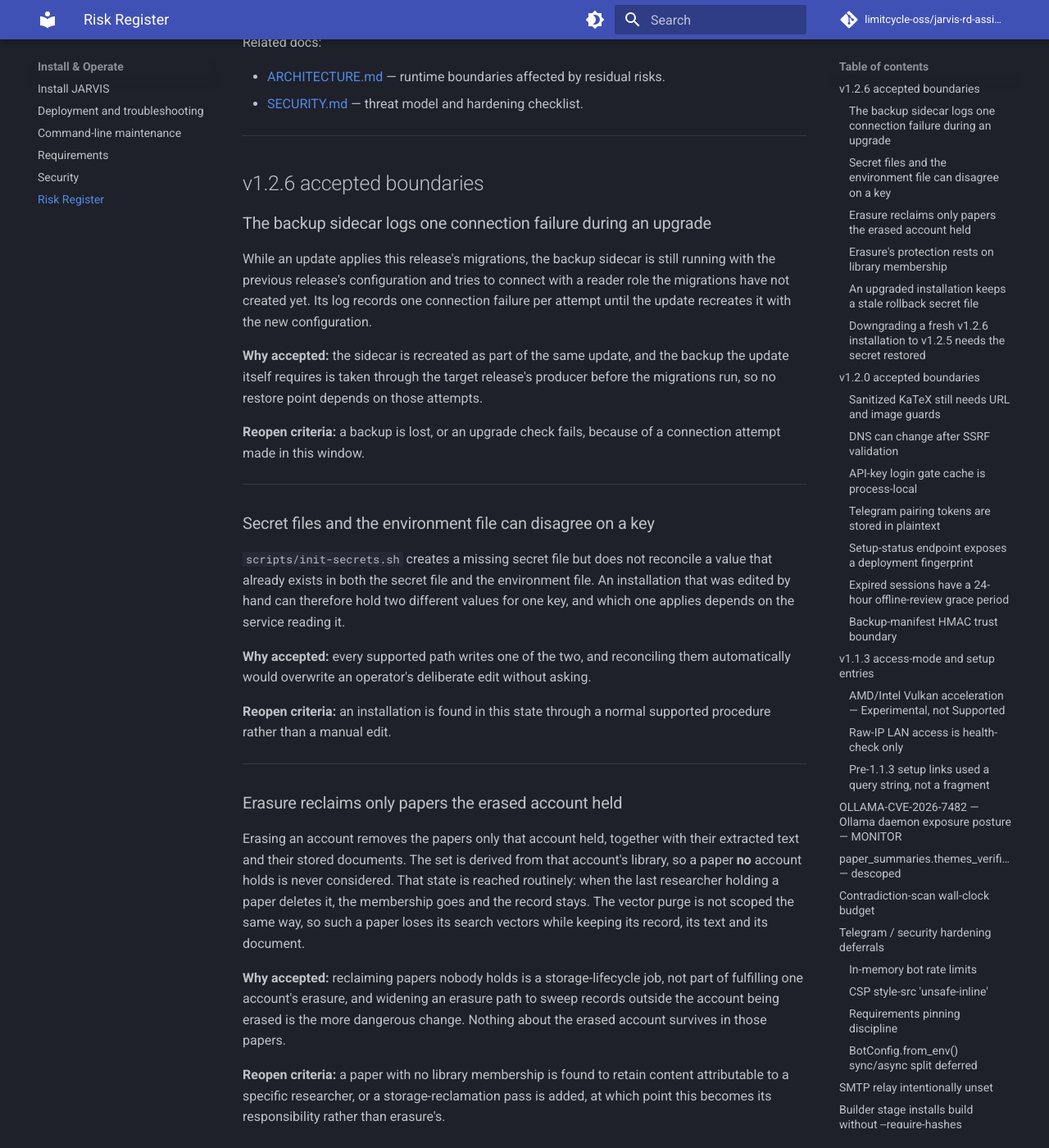
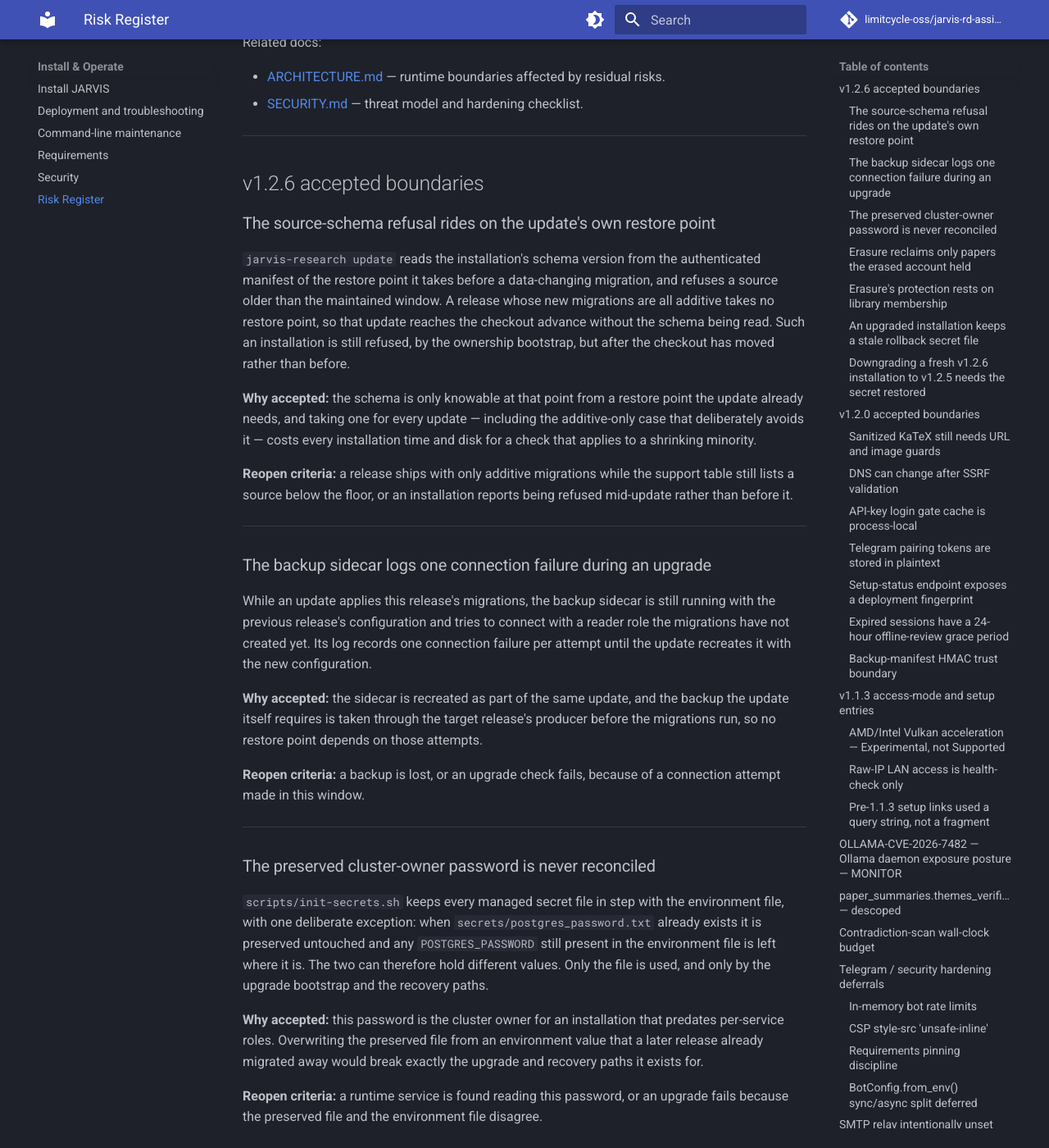
Before and after one commit to FFidan/Jarvis-RD-Assistant, an MkDocs documentation site: the page built from docs/known-residual-risks.md, in a window 1280 px wide and 1400 px high, scrolled down 390 px. Shown: the whole window at 82% size. Built offline with MkDocs 1.6.1 and Material for MkDocs 9.7.7, drawn with Linux system fonts in a browser that asks for light colours; comment, search, counter and statistics services are not loaded.

```diff
--- a/docs/known-residual-risks.md
+++ b/docs/known-residual-risks.md
@@ -15,6 +15,27 @@ Related docs:
 
 ## v1.2.6 accepted boundaries
 
+### The source-schema refusal rides on the update's own restore point
+
+`jarvis-research update` reads the installation's schema version from the
+authenticated manifest of the restore point it takes before a data-changing
+migration, and refuses a source older than the maintained window. A release
+whose new migrations are all additive takes no restore point, so that update
+reaches the checkout advance without the schema being read. Such an
+installation is still refused, by the ownership bootstrap, but after the
+checkout has moved rather than before.
+
+**Why accepted:** the schema is only knowable at that point from a restore point
+the update already needs, and taking one for every update — including the
+additive-only case that deliberately avoids it — costs every installation time
+and disk for a check that applies to a shrinking minority.
+
+**Reopen criteria:** a release ships with only additive migrations while the
+support table still lists a source below the floor, or an installation reports
+being refused mid-update rather than before it.
+
+---
+
 ### The backup sidecar logs one connection failure during an upgrade
 
 While an update applies this release's migrations, the backup sidecar is still
@@ -31,18 +52,22 @@ connection attempt made in this window.
 
 ---
 
-### Secret files and the environment file can disagree on a key
+### The preserved cluster-owner password is never reconciled
 
-`scripts/init-secrets.sh` creates a missing secret file but does not reconcile a
-value that already exists in both the secret file and the environment file. An
-installation that was edited by hand can therefore hold two different values for
-one key, and which one applies depends on the service reading it.
+`scripts/init-secrets.sh` keeps every managed secret file in step with the
+environment file, with one deliberate exception: when
+`secrets/postgres_password.txt` already exists it is preserved untouched and any
+`POSTGRES_PASSWORD` still present in the environment file is left where it is.
+The two can therefore hold different values. Only the file is used, and only by
+the upgrade bootstrap and the recovery paths.
 
-**Why accepted:** every supported path writes one of the two, and reconciling
-them automatically would overwrite an operator's deliberate edit without asking.
+**Why accepted:** this password is the cluster owner for an installation that
+predates per-service roles. Overwriting the preserved file from an environment
+value that a later release already migrated away would break exactly the upgrade
+and recovery paths it exists for.
 
-**Reopen criteria:** an installation is found in this state through a normal
-supported procedure rather than a manual edit.
+**Reopen criteria:** a runtime service is found reading this password, or an
+upgrade fails because the preserved file and the environment file disagree.
 
 ---
 
```
Also changed, not shown: README.md (+3 -1 lines), docs/manual/cli.md (+10 -6 lines), 5 other files.
